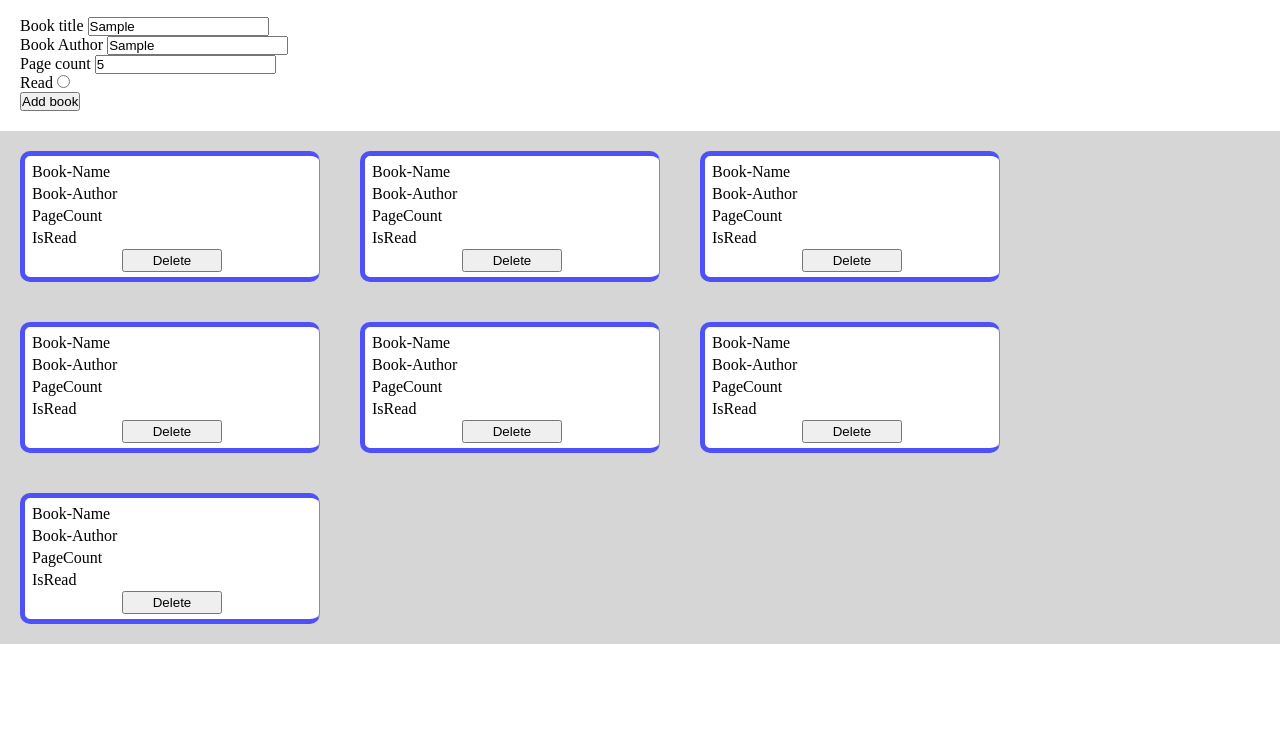
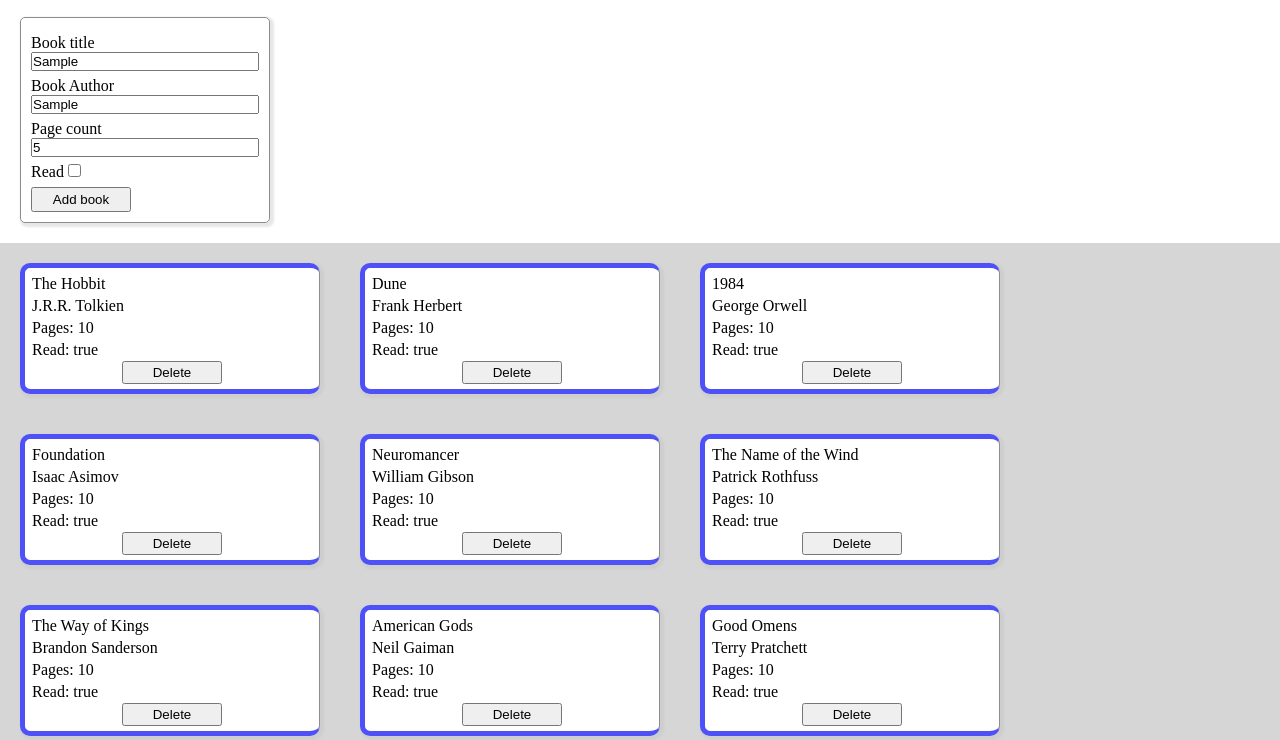
Before and after one commit to marceloreznicek/odin-library, a plain HTML site: page index.html in a window 1280 px wide. Both pictures are taken after typing "Sample", "Sample", "5" into the empty fields and a click on the button "Add book". Shown: the part 60-800 px from the top of the page. Drawn offline with Linux system fonts and the light colour scheme.

Commit message:
working project

```diff
--- a/index.html
+++ b/index.html
@@ -14,25 +14,26 @@
 
     <div id="form-add-book">
 
-        <div class = "form-input">
+        <!-- <div id="form-inputs"> -->
+            <!-- <div class = "form-input-item"> -->
                 <label>Book title</label>
                 <input type="text" id = "title">
-        </div>
-
-        <div class = "form-input">
+            <!-- </div>
+            <div class = "form-input-item"> -->
                 <label>Book Author</label>
                 <input type="text" id = "author">
-        </div>
+            <!-- </div>
 
-        <div class = "form-input">
+            <div class = "form-input-item"> -->
                 <label>Page count</label>
                 <input type="number" id = "pagecount">
+            <!-- </div> -->
+
+            <div class = "form-input-item">
+                <label>Read</label>
+                <input type="checkbox" id = "isRead">
             </div>
-
-        <div class = "form-input">
-            <label>Read</label>
-            <input type="radio" id = "isRead">
-        </div>
+        <!-- </div> -->
 
         <button id="add-new-book">Add book</button>
     </div>
--- a/script.js
+++ b/script.js
@@ -1,3 +1,4 @@
+// SETUP
 const myLibrary = []
 
 function Book(title, author, page, isRead) {
@@ -9,6 +10,49 @@ function Book(title, author, page, isRead) {
 
 function addBooktoLibrary(title, author, page, isRead) {
     myLibrary.push(new Book(title, author, page, isRead))
+}
+
+function createBookElement(book) {
+    let eleBookContainer = document.createElement("div")
+    eleBookContainer.classList.add("container-book")
+
+    objDictFieldName.forEach(element => {
+        let eleBookElement = document.createElement("div")
+        eleBookElement.classList.add(element.class)
+        eleBookElement.textContent = book[element.key]
+        if (element.prefix !== undefined) {
+            eleBookElement.textContent = element.prefix + book[element.key]}
+        eleBookContainer.appendChild(eleBookElement)
+    })
+
+    let eleBookDelete = document.createElement("button")
+    eleBookDelete.classList.add("book-delete")
+    eleBookDelete.textContent = "Delete"
+    eleBookDelete.addEventListener("click", (e) => deleteBook(e.target))
+
+    eleBookContainer.appendChild(eleBookDelete)
+
+    divLibrary.appendChild(eleBookContainer)
+}
+
+
+function createNewBook() {
+    let newBook = new Book(
+        document.querySelector("#title").value,
+        document.querySelector("#author").value,
+        document.querySelector("#pagecount").value,
+        document.querySelector("#isRead").checked
+    )
+
+    createBookElement(newBook)
+
+    // console.log(document.querySelector("#title").value)
+}
+
+function deleteBook(targetElement) {
+    targetElement.parentElement.remove()
+
+    // console.log(document.querySelector("#title").value)
 }
 
 addBooktoLibrary("The Hobbit", "J.R.R. Tolkien", 10, true);
@@ -31,18 +75,21 @@ myLibrary.forEach(book => console.log(book.info()))
 
 const divLibrary = document.querySelector("#library")
 
-myLibrary.forEach(book => {
+const objDictFieldName = [
+    {key: "title", class: "book-name"},
+    {key: "author", class: "book-author"},
+    {key: "page", class: "book-page-count", prefix: "Pages: "},
+    {key: "isRead", class: "book-is-read", prefix: "Read: "},
+]
 
-    let eleTR = document.createElement("tr")
-    book.forEach(element =>  {
-        let eleTD = document.createElement("td")
-        td.textContent = element
-        eleTR.appendChild(td)
-    })
 
-    divLibrary.appendChild(eleTR)
+while (divLibrary.firstChild) {divLibrary.removeChild(divLibrary.firstChild)}
 
-    let eleBook = document.createElement("p")
-    eleBook.textContent = book.info()
-    divLibrary.appendChild(eleBook)
-})
+myLibrary.forEach(book => {createBookElement(book)})
+
+// Main
+document.querySelector("#add-new-book").addEventListener("click", createNewBook)
+const initialDeleteButtons = document.querySelectorAll(".book-delete")
+
+initialDeleteButtons.forEach((button) =>
+    button.addEventListener("click", (e) => deleteBook(e.target)))
--- a/style.css
+++ b/style.css
@@ -8,6 +8,35 @@
 #header {
     margin: 20px;
 }
+
+#form-add-book {
+    display:flex;
+    place-content: flex-start;
+    flex-direction: column;
+
+    width: 250px;
+    padding: 10px;
+
+    border: 1px solid rgb(141, 141, 141);
+    box-shadow: 2px 2px 2px 2px rgb(194, 194, 194, 0.4);
+    border-radius: 5px;
+}
+
+#add-new-book {
+    width: 100px;
+    padding: 3px;
+}
+
+.form-input-item,
+label,
+#add-new-book {
+    margin-top: 6px;
+}
+
+/* #form-inputs {
+    display: grid;
+    grid-template: repeat(4,200px) / 200px
+} */
 
 .container-book {
     background-color: #fff;
@@ -23,6 +52,7 @@
 
     border: 5px solid rgb(78, 81, 248);
     border-right: 1px solid rgb(141, 141, 141);
+    box-shadow: 2px 2px 2px 2px rgb(194, 194, 194, 0.4);
 }
 
 .container-book > * {
```
Also changed, not shown: package.json (deleted, +0 -15 lines), test.html (deleted, +0 -13 lines), 1 other file. Lines whose indentation alone changed are shown as unchanged.
